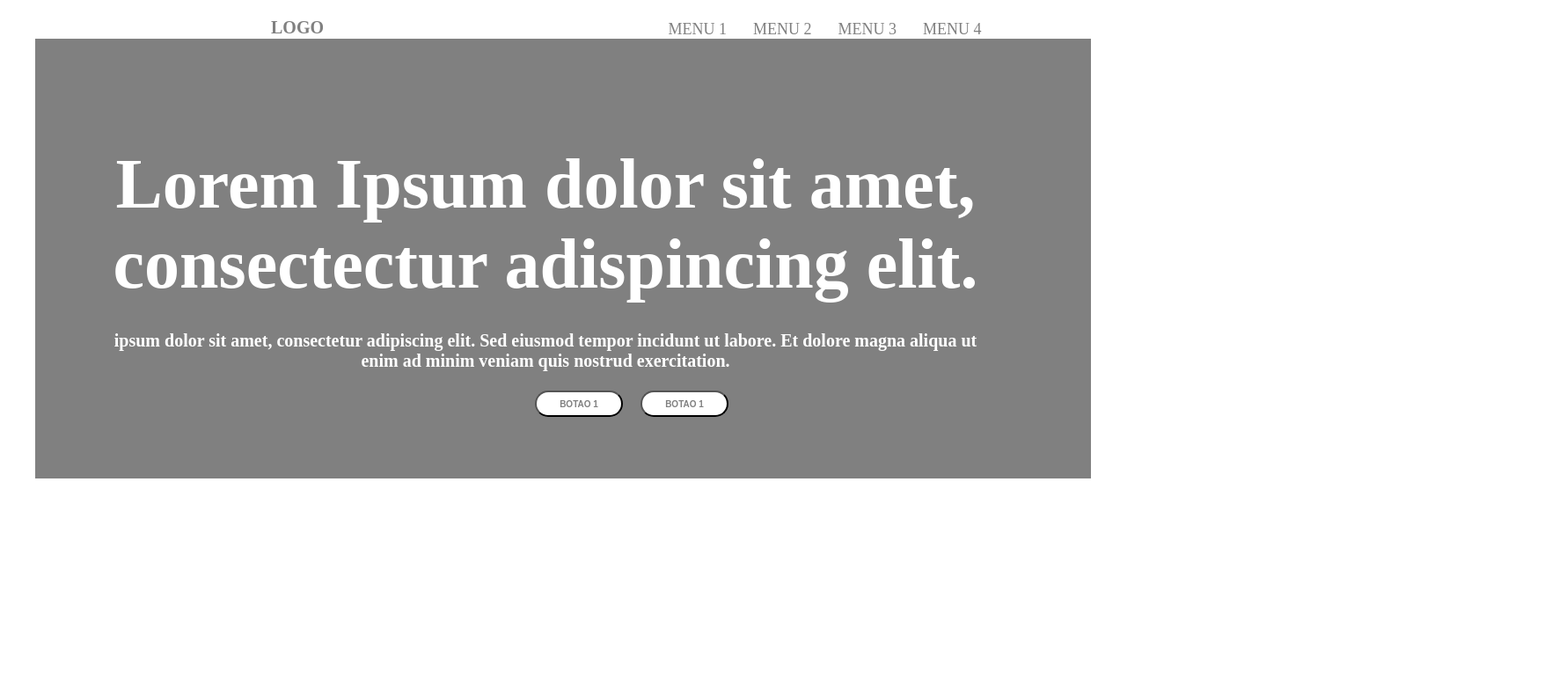
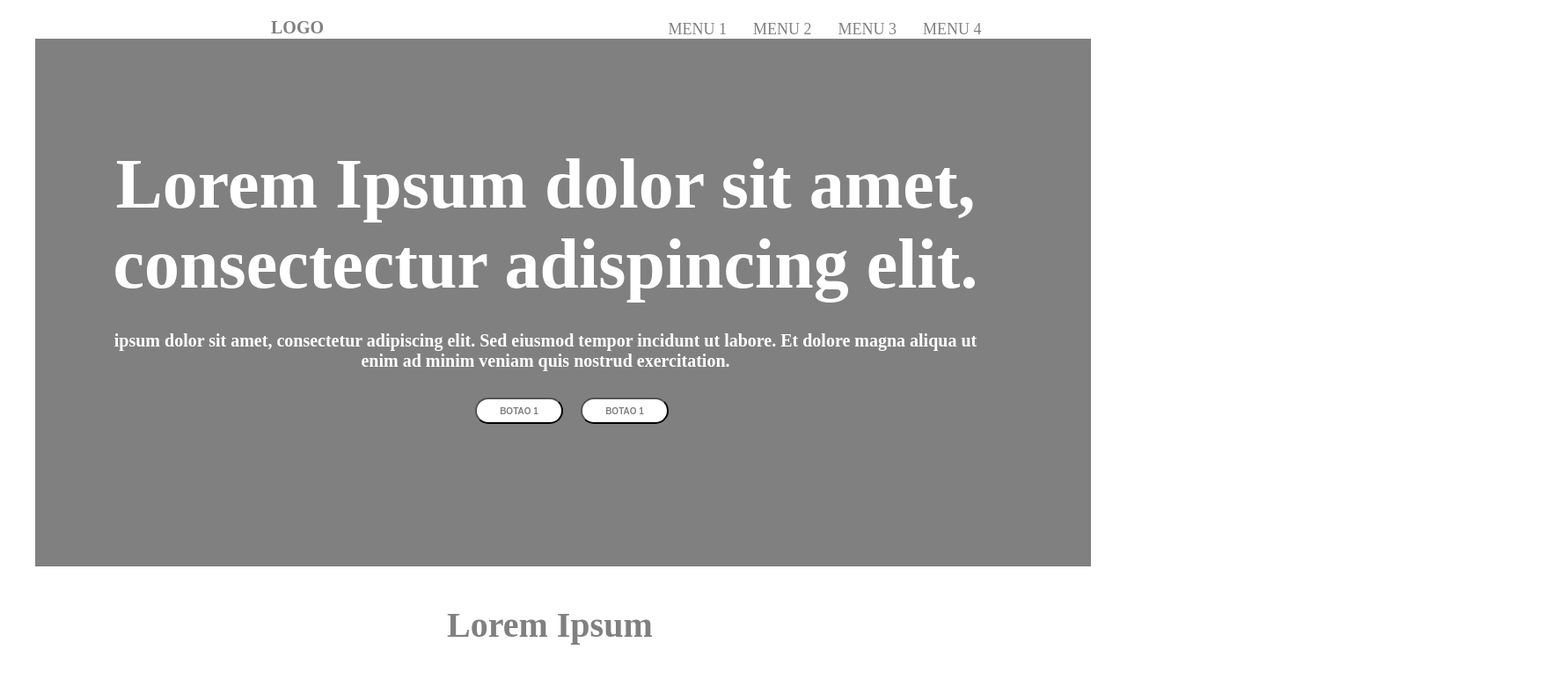
Before and after one commit to simone-art/fullbarTeste, a plain HTML site: page index.html in a window 1280 px wide. Shown: the whole page at 88% size, 1772 px wide, since content can reach past the window. Drawn offline with Linux system fonts and the light colour scheme.

Commit message:
começo da seção lorem ipsum com html e css

```diff
--- a/css/style.css
+++ b/css/style.css
@@ -34,13 +34,17 @@ margin-right: 30px;
 margin-top: -20px;
 }
 
+#central {
+    width: 1200px;
+    height: 600px;
+    background-color: gray;
+    margin: 0 auto;
+
+}
+
 #textos {
     display: flex;
     flex-direction: column;
-    background-color: gray;
-    width: 1200px;
-    height: 500px;
-    margin: 0 auto;
 }
 
 .texto-central {
@@ -79,8 +83,16 @@ margin-top: -20px;
     width: 100px;
     height: 30px;
     position: relative;
-    top: -100px;
-    left: 600px;
+    top: 10px;
+    left: 500px;
     margin-right: 20px;
 
 }
+
+.texto-lorem{
+    color: gray;
+    font-size: 40px;
+    position: relative;
+    top: 10px;
+    left: 500px;
+}
--- a/index.html
+++ b/index.html
@@ -35,6 +35,10 @@
         </div>
     </section>
 
+    <section>
+        <h1 class="texto-lorem">Lorem Ipsum</h1>
+    </section>
+
     <script src="./js/fullbar.js"></script>
 </body>
 </html>
```
